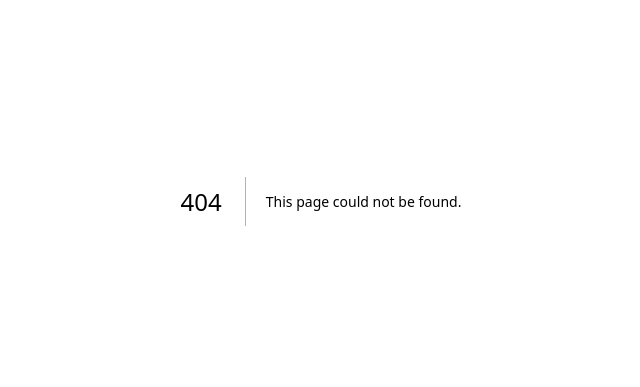
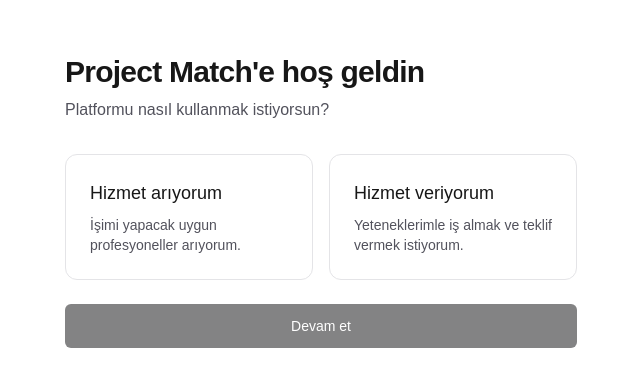
Before and after one commit to burakfdn/project-match, a Next.js app: page /onboarding in a window 1280 px wide. Before the commit this address had no page. Shown: the part 199-586 px from the top of the page, without its empty margins (319-959 px from the left). Built offline with nearby package versions, Linux system fonts and the light colour scheme.

Commit message:
Add user onboarding role selection

```diff
--- /dev/null
+++ b/app/onboarding/page.tsx
@@ -0,0 +1,108 @@
+"use client";
+
+import { useState } from "react";
+import { useRouter } from "next/navigation";
+import { createClient } from "@/lib/supabase/client";
+
+export default function OnboardingPage() {
+  const router = useRouter();
+  const [role, setRole] = useState<"customer" | "provider" | null>(null);
+  const [pending, setPending] = useState(false);
+  const [error, setError] = useState<string | null>(null);
+
+  async function handleContinue() {
+    if (!role) {
+      setError("Lütfen bir seçenek seç.");
+      return;
+    }
+
+    setPending(true);
+    setError(null);
+
+    const supabase = createClient();
+
+    const {
+      data: { user },
+    } = await supabase.auth.getUser();
+
+    if (!user) {
+      router.push("/login");
+      return;
+    }
+
+    const { error } = await supabase
+      .from("profiles")
+      .update({ role })
+      .eq("id", user.id);
+
+    if (error) {
+      setError("Profil güncellenirken bir hata oluştu.");
+      setPending(false);
+      return;
+    }
+
+    router.push("/");
+    router.refresh();
+  }
+
+  return (
+    <main className="flex min-h-screen items-center justify-center px-4 py-16">
+      <div className="w-full max-w-lg">
+        <h1 className="text-3xl font-semibold tracking-tight">
+          Project Match'e hoş geldin
+        </h1>
+
+        <p className="mt-2 text-zinc-600">
+          Platformu nasıl kullanmak istiyorsun?
+        </p>
+
+        <div className="mt-8 grid gap-4 sm:grid-cols-2">
+          <button
+            type="button"
+            onClick={() => setRole("customer")}
+            className={`rounded-xl border p-6 text-left transition ${
+              role === "customer"
+                ? "border-black bg-zinc-100"
+                : "border-zinc-200 hover:border-zinc-400"
+            }`}
+          >
+            <div className="text-lg font-medium">Hizmet arıyorum</div>
+            <div className="mt-2 text-sm text-zinc-600">
+              İşimi yapacak uygun profesyoneller arıyorum.
+            </div>
+          </button>
+
+          <button
+            type="button"
+            onClick={() => setRole("provider")}
+            className={`rounded-xl border p-6 text-left transition ${
+              role === "provider"
+                ? "border-black bg-zinc-100"
+                : "border-zinc-200 hover:border-zinc-400"
+            }`}
+          >
+            <div className="text-lg font-medium">Hizmet veriyorum</div>
+            <div className="mt-2 text-sm text-zinc-600">
+              Yeteneklerimle iş almak ve teklif vermek istiyorum.
+            </div>
+          </button>
+        </div>
+
+        {error && (
+          <p className="mt-4 text-sm text-red-600" role="alert">
+            {error}
+          </p>
+        )}
+
+        <button
+          type="button"
+          onClick={handleContinue}
+          disabled={!role || pending}
+          className="mt-6 w-full rounded-md bg-zinc-950 px-4 py-3 text-sm font-medium text-white disabled:opacity-50"
+        >
+          {pending ? "Kaydediliyor..." : "Devam et"}
+        </button>
+      </div>
+    </main>
+  );
+}
```
